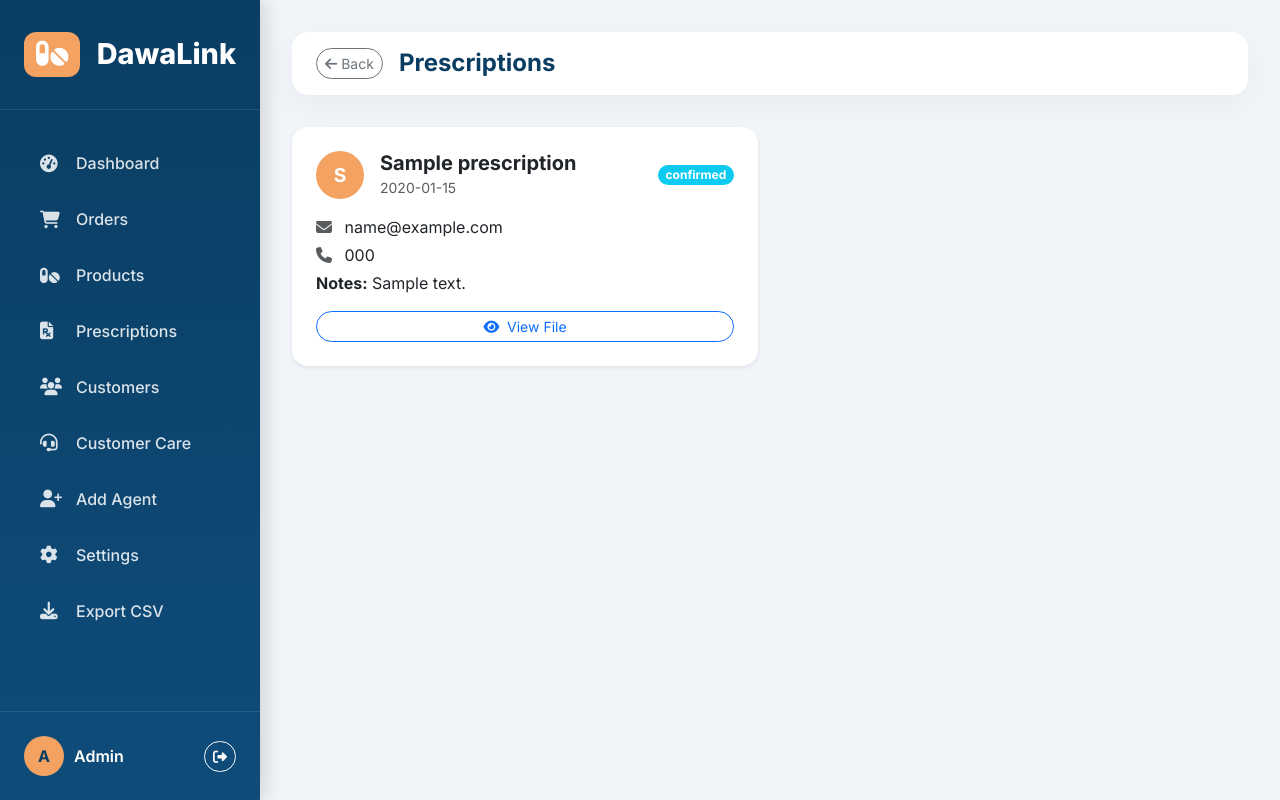
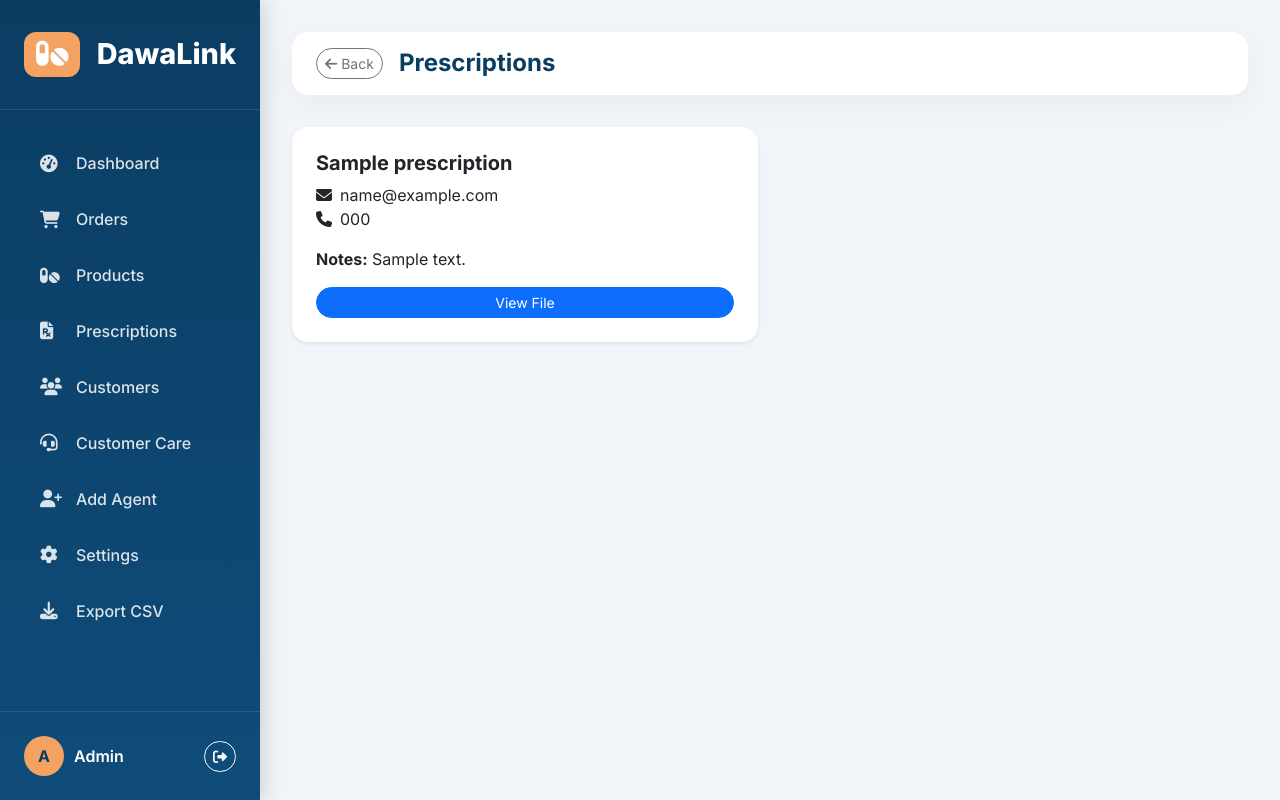
Before and after one commit to rodriguezgeorge089-art/techpharm-final, a Flask app: template templates/admin_prescriptions.html in a window 1280 px wide. Run offline with Flask 3, Linux system fonts and the light colour scheme; the template is opened without the code that fills it: most values are stand-ins (such as "Sample title", 1, 10 or a date in 2020).

Commit message:
Update admin_prescriptions.html

```diff
--- a/templates/admin_prescriptions.html
+++ b/templates/admin_prescriptions.html
@@ -3,24 +3,17 @@
 {% block page_title %}Prescriptions{% endblock %}
 {% block admin_content %}
 <div class="row">
-    {% if prescriptions|length == 0 %}
-    <div class="col-12"><div class="card border-0 shadow-sm rounded-4 p-5 text-center"><i class="fas fa-file-prescription fa-4x text-muted mb-3"></i><h5>No prescriptions uploaded yet</h5></div></div>
-    {% else %}
     {% for rx in prescriptions %}
     <div class="col-md-6 mb-4">
-        <div class="card border-0 shadow-sm rounded-4 p-4 prescription-card h-100">
-            <div class="d-flex align-items-center mb-3">
-                <div class="avatar-circle me-3" style="background: var(--gold); color: white; width: 48px; height: 48px; border-radius: 50%; display: flex; align-items: center; justify-content: center; font-weight: 700; font-size: 1.2rem;">{{ rx.customer_name[:1].upper() }}</div>
-                <div><h5 class="fw-bold mb-0">{{ rx.customer_name }}</h5><small class="text-muted">{{ rx.created_at[:10] }}</small></div>
-                <span class="badge bg-info text-white rounded-pill ms-auto">{{ rx.status }}</span>
-            </div>
-            <p class="mb-1"><i class="fas fa-envelope me-2 text-muted"></i> {{ rx.customer_email }}</p>
-            <p class="mb-1"><i class="fas fa-phone me-2 text-muted"></i> {{ rx.customer_phone }}</p>
-            {% if rx.notes %}<p class="mb-2"><strong>Notes:</strong> {{ rx.notes }}</p>{% endif %}
-            {% if rx.file_url %}<a href="{{ rx.file_url }}" target="_blank" class="btn btn-sm btn-outline-primary rounded-pill mt-2"><i class="fas fa-eye me-1"></i> View File</a>{% endif %}
+        <div class="card border-0 shadow-sm rounded-4 p-4">
+            <h5 class="fw-bold">{{ rx.customer_name }}</h5>
+            <p><i class="fas fa-envelope me-2"></i>{{ rx.customer_email }}<br><i class="fas fa-phone me-2"></i>{{ rx.customer_phone }}</p>
+            <p><strong>Notes:</strong> {{ rx.notes or 'N/A' }}</p>
+            {% if rx.file_url %}<a href="{{ rx.file_url }}" target="_blank" class="btn btn-sm btn-primary rounded-pill">View File</a>{% endif %}
         </div>
     </div>
+    {% else %}
+    <div class="col-12"><div class="card border-0 shadow-sm rounded-4 p-5 text-center"><i class="fas fa-file-prescription fa-4x text-muted mb-3"></i><h5>No prescriptions uploaded yet</h5></div></div>
     {% endfor %}
-    {% endif %}
 </div>
 {% endblock %}
```
